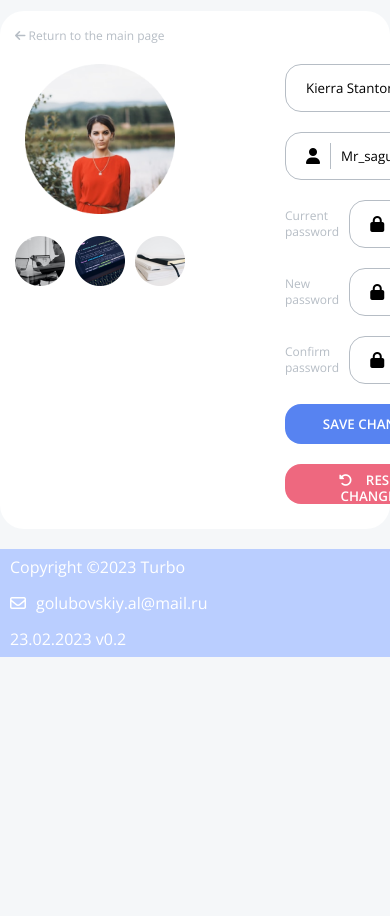
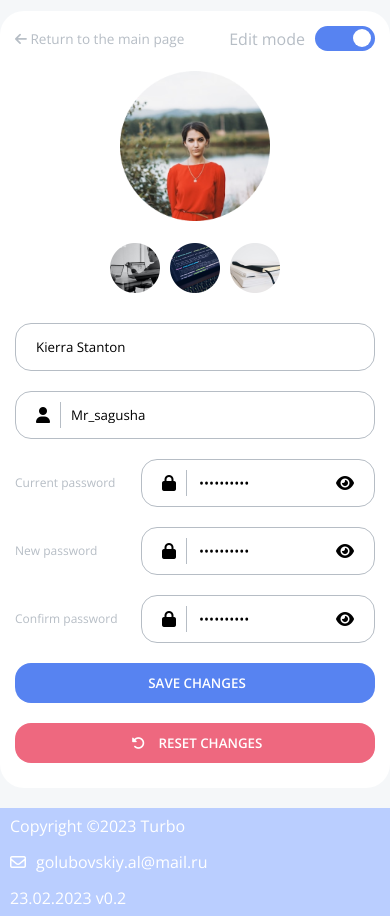
Before and after one commit to mrsagusha/datamola-course, a plain HTML site: page UI/user.html in a window 390 px wide. Shown: the part 69-985 px from the top of the page. Before the commit the page ends 844 px from the top, so only its background shows below. Drawn offline with nearby package versions, Linux system fonts and the light colour scheme.

Commit message:
feat: add media queries for user page

```diff
--- a/UI/styles.css
+++ b/UI/styles.css
@@ -476,6 +476,10 @@
 .clear-filters-button:hover {
     cursor: pointer;
     border: 1px solid var(--main-gray);
+}
+
+.open-new-task-mobile {
+    display: none;
 }
 
 .new-task-form {
@@ -990,10 +994,15 @@
     padding: 15px 20px;
 }
 
+
 .edit-mode-toggle-wrapper {
     display: flex;
     align-items: center;
     gap: 10px;
+}
+
+.laptop {
+    display: none;
 }
 
 .edit-mode-toggle-title {
@@ -1142,10 +1151,75 @@ input:checked + .slider:before {
     }
 }
 
+@media screen and (max-width: 870px) {
+
+    .user-info {
+        flex-direction: column;
+        gap: 30px;
+    }
+
+    .user-main {
+        justify-content: center;
+    }
+
+    .edit-mode-toggle-wrapper {
+        display: none;
+    }
+
+    .user-default-images-wrapper {
+        justify-content: center;
+    }
+
+    .user-top {
+        display: flex;
+        justify-content: space-between;
+        align-items: center;
+        margin-bottom: 20px;
+    }
+
+    .return-to-main-button {
+        font-size: 0.85rem;
+        margin: 0;
+    }
+
+    .laptop {
+        display: flex !important;
+    }
+
+    .edit-mode-toggle {
+        width: 60px;
+        height: 25px;
+    }
+
+    .slider {
+        position: absolute;
+        cursor: pointer;
+        top: 0;
+        left: 0;
+        right: 0;
+        bottom: 0;
+        background-color: #ccc;
+        transition: .2s;
+        border-radius: 34px;
+    }
+
+    .slider:before {
+        position: absolute;
+        content: "";
+        height: 18px;
+        width: 18px;
+        left: 12px;
+        bottom: 4px;
+        background-color: white;
+        transition: .2s;
+        border-radius: 50%;
+    }
+
+}
+
 @media screen and (max-width: 720px) {
     .container {
         padding: 0;
-        height: auto;
     }
 
     .header,
@@ -1162,6 +1236,7 @@ input:checked + .slider:before {
         content: '';
         position: absolute;
         border-bottom: 3px solid white;
+        top: 5px;
         right: 0;
         width: 30px;
     }
@@ -1170,7 +1245,7 @@ input:checked + .slider:before {
         content: '';
         position: absolute;
         border-bottom: 3px solid white;
-        top: -10px;
+        top: -5px;
         right: 0;
         width: 30px;
     }
@@ -1308,6 +1383,7 @@ input:checked + .slider:before {
     }
 
     .open-new-task-mobile {
+        display: block;
         position: absolute;
         background-color: var(--main-color);
         height: 75px;
--- a/UI/user.html
+++ b/UI/user.html
@@ -27,13 +27,23 @@
                     <i class="fa-solid fa-arrow-right-from-bracket"></i>
                 </button>
             </div>
+            <div class="burger-menu"></div>
         </header>
         <main class="main">
             <div class="user-wrapper">
-                <button class="return-to-main-button">
-                    <i class="fa-solid fa-arrow-left"></i>
-                    Return to the main page
-                </button>
+                <div class="user-top">
+                    <button class="return-to-main-button">
+                        <i class="fa-solid fa-arrow-left"></i>
+                        Return to the main page
+                    </button>
+                    <div class="edit-mode-toggle-wrapper laptop">
+                        <p class="edit-mode-toggle-title">Edit mode</p>
+                        <label class="edit-mode-toggle">
+                            <input type="checkbox" checked>
+                            <span class="slider"></span>
+                        </label>
+                    </div>
+                </div>
                 <div class="user-main">
                     <div class="user-info">
                         <div class="user-images">
```
